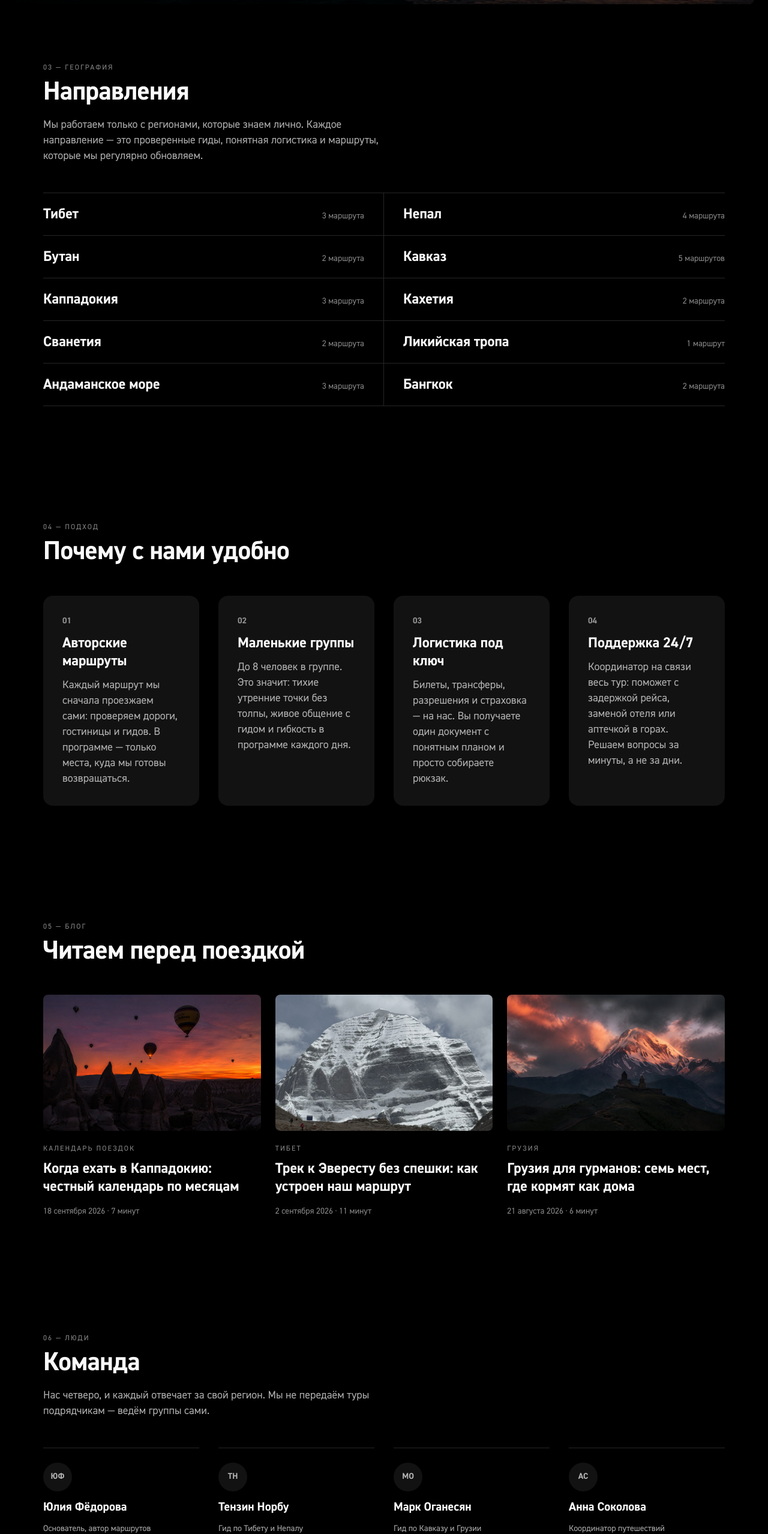
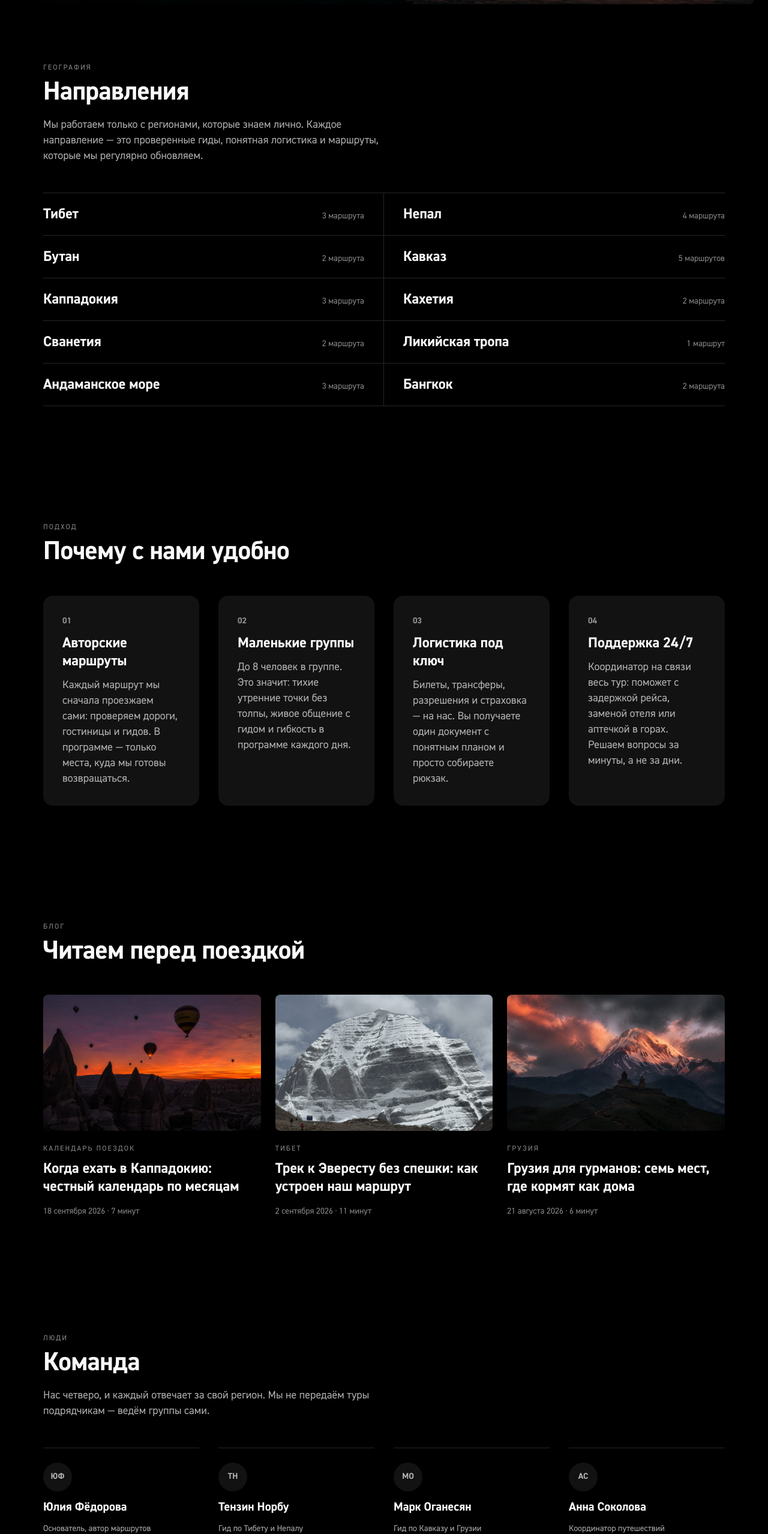
Before and after one commit to fifulina-uxui/wild-soul-routes, a React (Vite) app: page / in a window 1280 px wide. Shown: the part 3857-6414 px from the top of the page at 60% size. Built offline with nearby package versions, Linux system fonts and the light colour scheme.

Commit message:
Надзаголовки секций без номеров

```diff
--- a/src/data/content.ts
+++ b/src/data/content.ts
@@ -358,7 +358,7 @@ export const content: Record<'ru' | 'en', PageContent> = {
       ],
     },
     directions: {
-      label: '03 — География',
+      label: 'География',
       heading: 'Направления',
       text: 'Мы работаем только с регионами, которые знаем лично. Каждое направление — это проверенные гиды, понятная логистика и маршруты, которые мы регулярно обновляем.',
       items: [
@@ -375,7 +375,7 @@ export const content: Record<'ru' | 'en', PageContent> = {
       ],
     },
     why: {
-      label: '04 — Подход',
+      label: 'Подход',
       heading: 'Почему с нами удобно',
       items: [
         {
@@ -397,7 +397,7 @@ export const content: Record<'ru' | 'en', PageContent> = {
       ],
     },
     journal: {
-      label: '05 — Блог',
+      label: 'Блог',
       heading: 'Читаем перед поездкой',
       items: [
         {
@@ -470,7 +470,7 @@ export const content: Record<'ru' | 'en', PageContent> = {
       },
     ],
     team: {
-      label: '06 — Люди',
+      label: 'Люди',
       heading: 'Команда',
       text: 'Нас четверо, и каждый отвечает за свой регион. Мы не передаём туры подрядчикам — ведём группы сами.',
       items: [
@@ -501,7 +501,7 @@ export const content: Record<'ru' | 'en', PageContent> = {
       ],
     },
     lead: {
-      label: '07 — Заявка',
+      label: 'Заявка',
       heading: 'Оставить заявку',
       text: 'Расскажите, куда хотите поехать, — в течение рабочего дня предложим маршрут, даты и честную смету. Если планов пока нет, просто оставьте контакты: поможем выбрать.',
       bullets: [
@@ -777,7 +777,7 @@ export const content: Record<'ru' | 'en', PageContent> = {
       ],
     },
     directions: {
-      label: '03 — Geography',
+      label: 'Geography',
       heading: 'Destinations',
       text: 'We only work in regions we know first-hand. Every destination means trusted guides, clear logistics and routes we update regularly.',
       items: [
@@ -794,7 +794,7 @@ export const content: Record<'ru' | 'en', PageContent> = {
       ],
     },
     why: {
-      label: '04 — Approach',
+      label: 'Approach',
       heading: 'Why travel with us',
       items: [
         {
@@ -816,7 +816,7 @@ export const content: Record<'ru' | 'en', PageContent> = {
       ],
     },
     journal: {
-      label: '05 — Blog',
+      label: 'Blog',
       heading: 'Read before you go',
       items: [
         {
@@ -889,7 +889,7 @@ export const content: Record<'ru' | 'en', PageContent> = {
       },
     ],
     team: {
-      label: '06 — People',
+      label: 'People',
       heading: 'Team',
       text: 'Four of us, each responsible for their own region. We never hand tours to contractors — we lead the groups ourselves.',
       items: [
@@ -920,7 +920,7 @@ export const content: Record<'ru' | 'en', PageContent> = {
       ],
     },
     lead: {
-      label: '07 — Request',
+      label: 'Request',
       heading: 'Plan my trip',
       text: 'Tell us where you want to go — within one business day we will suggest a route, dates and an honest estimate. No plans yet? Just leave your contacts and we will help you choose.',
       bullets: [
--- a/src/pages/ContactsPage.tsx
+++ b/src/pages/ContactsPage.tsx
@@ -20,7 +20,7 @@ export default function ContactsPage() {
         <div className="mx-auto max-w-[1200px] px-5 py-14 md:px-8 md:py-24">
           <Reveal>
             <p className="text-[12px] uppercase leading-5 tracking-[0.17em] text-[rgb(250_250_250/55%)]">
-              {ru ? '07 — Контакты' : '07 — Contacts'}
+              {ru ? 'Контакты' : 'Contacts'}
             </p>
             <h2 className="mt-2 max-w-[600px] text-[clamp(30px,3.4vw,48px)] font-bold leading-[1.1] tracking-[-0.5px] text-[#fafafa]">
               {ru ? 'Мы на связи' : 'Get in touch'}
```
